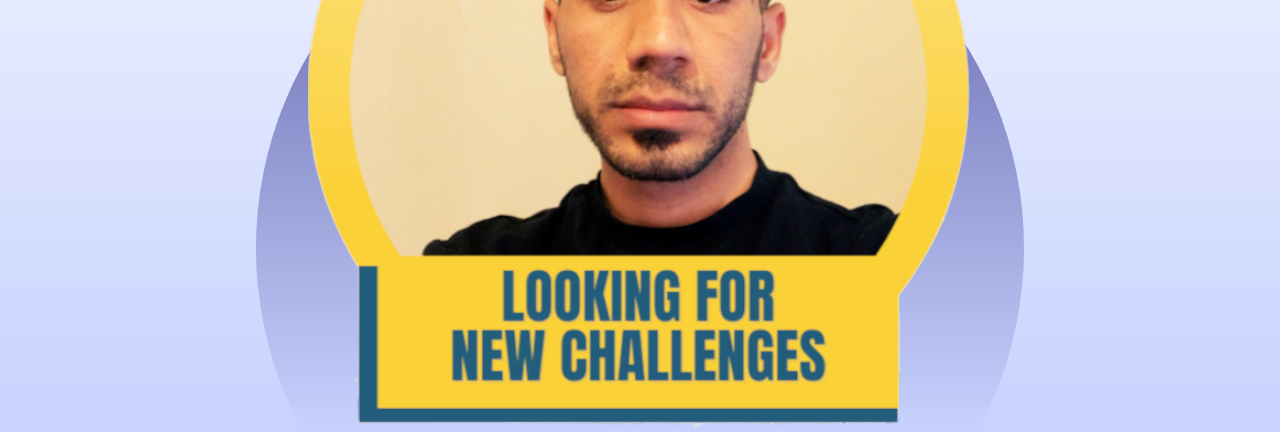
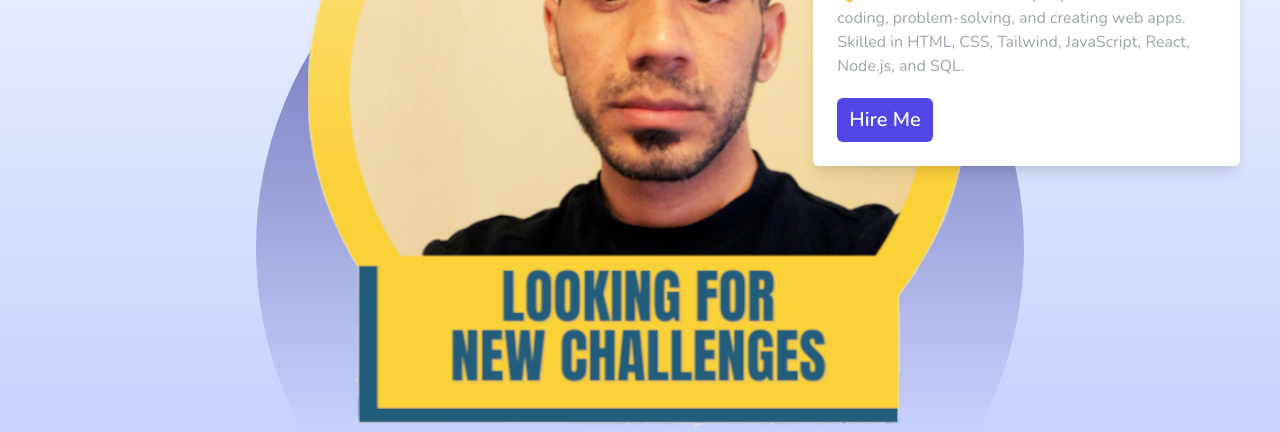
Before and after one commit to Zobeir-Rigi/Portfolio-Tailwind, a website: page index.html in a window 1280 px wide. Shown: the part 368-800 px from the top of the page. Drawn offline with nearby package versions, Linux system fonts and the light colour scheme.

Commit message:
about box placed with absolute position

```diff
--- a/index.html
+++ b/index.html
@@ -88,6 +88,20 @@
         <p id="text" class="text-red-500"></p>
       </div>
       <!-- texts -->
+      <div
+        class="hidden lg:flex flex-col gap-5 rounded-md shadow-lg absolute top-0 bottom-0 m-auto right-10
+         bg-white dark:bg-slate-900 dark:shadow-slate-800 p-6 h-fit w-1/3" >
+        <h1 class="text-4xl font-bold text-indigo-900">Hi, I'm Zobeir</h1>
+        <p class="text-gray-400">
+          👋 Junior Full Stack Developer | Passionate about coding, problem-solving,
+           and creating web apps. Skilled in HTML, CSS, Tailwind, JavaScript, React, Node.js, and SQL.
+        </p>
+        <a
+          class="bg-indigo-600 text-white text-xl px-3 py-2 rounded-md font-semibold w-fit"
+          href="#contact"
+          >Hire Me</a
+        >
+      </div>
 
 
   </div>
```
